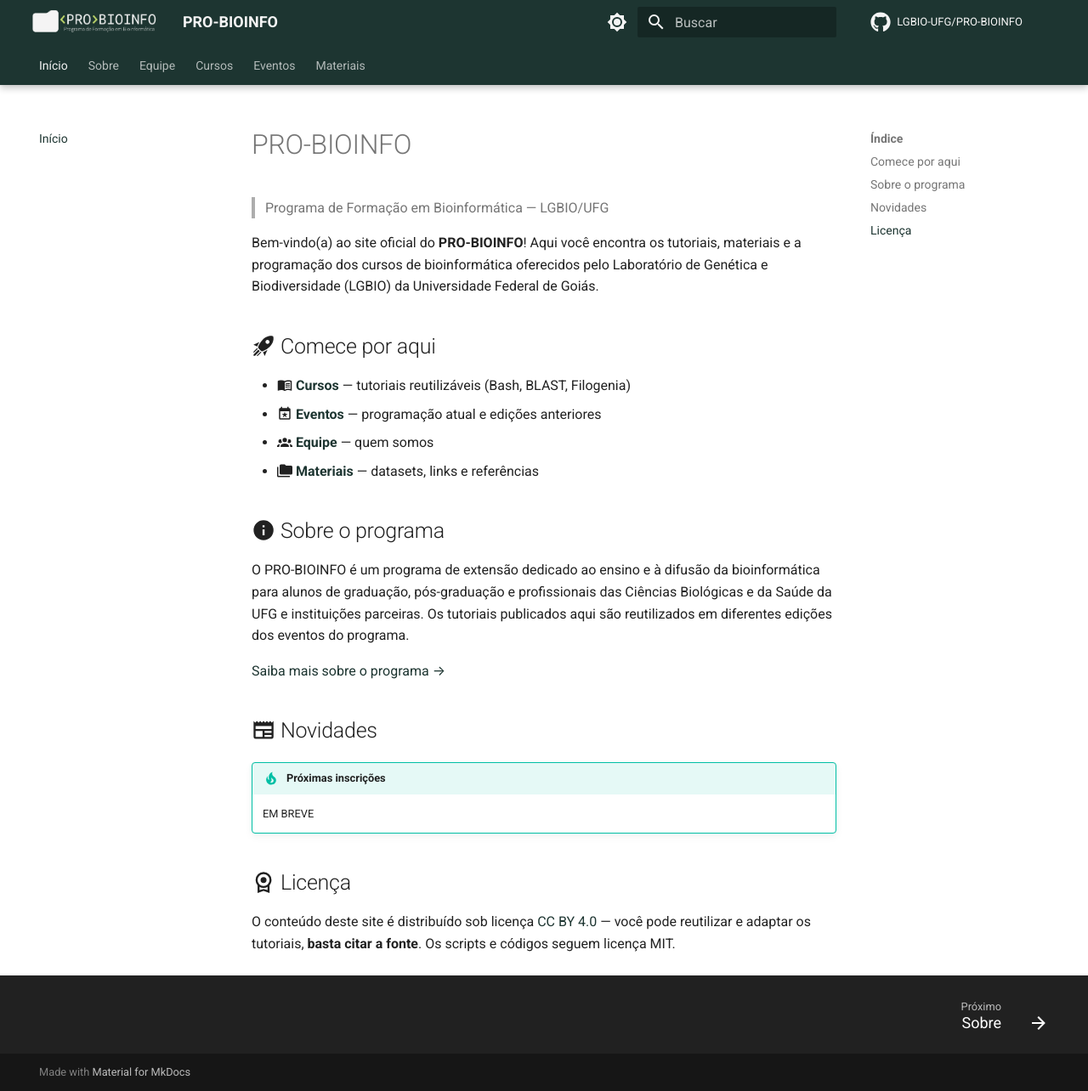
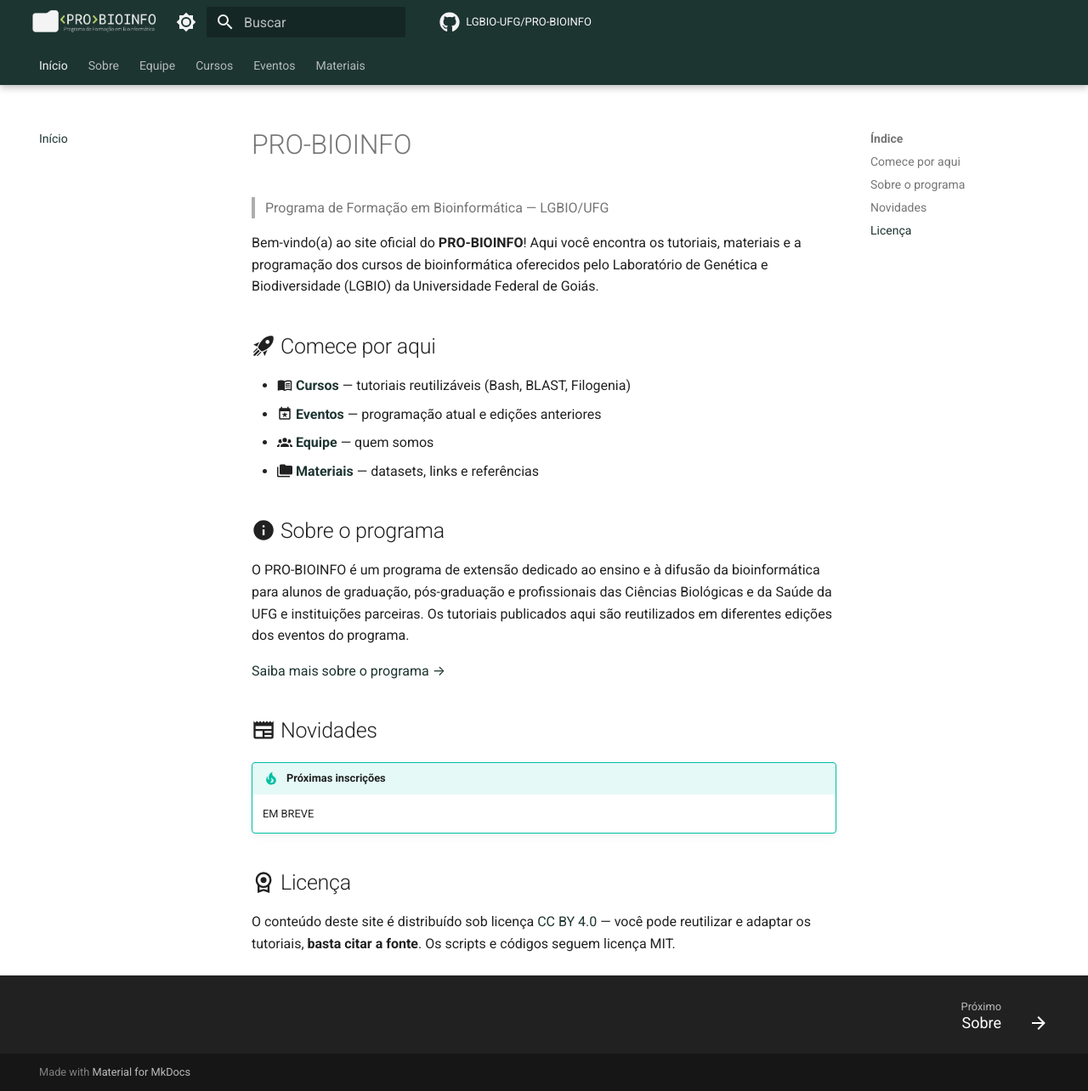
Before and after one commit to LGBIO-UFG/PRO-BIOINFO, an MkDocs documentation site: the page built from docs/index.md, in a window 1280 px wide and 1284 px high. Shown: the whole window at 85% size. Built offline with MkDocs 1.6.1 and Material for MkDocs 9.7.7, drawn with Linux system fonts in a browser that asks for light colours; comment, search, counter and statistics services are not loaded.

Commit message:
style: oculta nome do site no header (substituído pela logo)

```diff
--- a/docs/stylesheets/extra.css
+++ b/docs/stylesheets/extra.css
@@ -48,3 +48,8 @@
     height: 1.8rem;
   }
 }
+
+/* Esconde o nome do site no header — a logo já o representa */
+.md-header__title {
+  display: none;
+}
```
